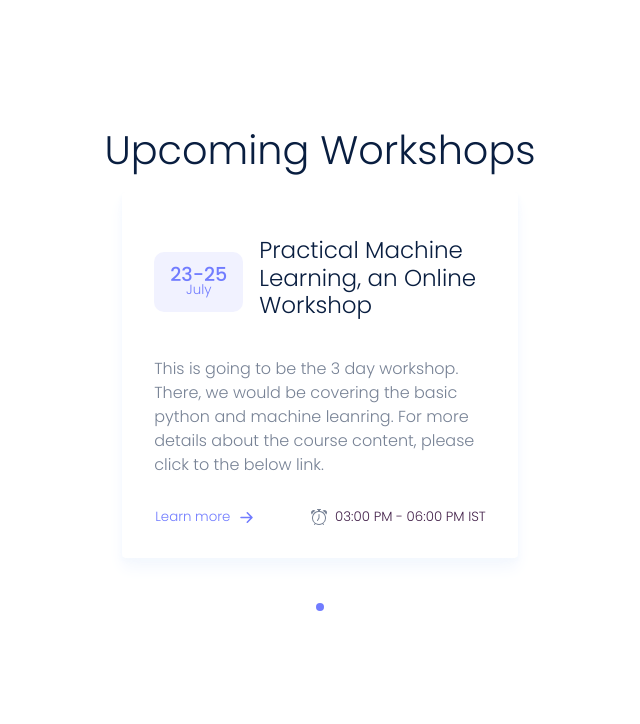
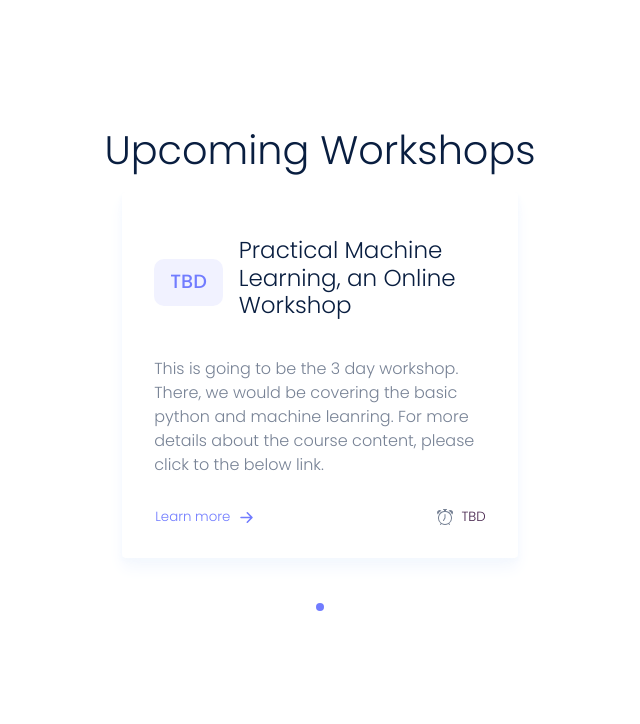
Before and after one commit to robaita/robaita, a PHP site: page / in a window 1280 px wide. Shown: the part 1756-2480 px from the top of the page, without its empty margins (320-960 px from the left). Run offline with PHP 8.4, Linux system fonts and the light colour scheme; some libraries are stand-ins or nearby versions.

Commit message:
removed dates

```diff
--- a/sections/events.php
+++ b/sections/events.php
@@ -18,7 +18,7 @@
                     <div class="card h-100 shadow px-2 px-lg-3 card-span pt-4">
                       <div class="text-center text-md-start card-hover">
                         <div class="card-body">
-                          <div class="d-flex align-items-center"><span class="badge bg-soft-primary text-primary fs--1 fw-light p-3 rounded-1"><span class="fw-medium fs-1 mb-2">23-25</span><br>July</span>
+                          <div class="d-flex align-items-center"><span class="badge bg-soft-primary text-primary fs--1 fw-light p-3 rounded-1"><span class="fw-medium fs-1 mb-2">TBD</span><br></span>
                             <h6 class="fw-light fs-1 fs-lg-2 text-start ms-3">Practical Machine Learning, an Online Workshop</h6>
                           </div>
                           <p class="mt-4 mb-md-0 mb-lg-3 fw-light lh-base text-start"> This is going to be the 3 day workshop. There, we would be covering the basic python and machine leanring. For more details about the course content, please click to the below link. </p>
@@ -32,7 +32,7 @@
                                 <path d="M8.5 5.5a.5.5 0 0 0-1 0v3.362l-1.429 2.38a.5.5 0 1 0 .858.515l1.5-2.5A.5.5 0 0 0 8.5 9V5.5z"></path>
                                 <path d="M6.5 0a.5.5 0 0 0 0 1H7v1.07a7.001 7.001 0 0 0-3.273 12.474l-.602.602a.5.5 0 0 0 .707.708l.746-.746A6.97 6.97 0 0 0 8 16a6.97 6.97 0 0 0 3.422-.892l.746.746a.5.5 0 0 0 .707-.708l-.601-.602A7.001 7.001 0 0 0 9 2.07V1h.5a.5.5 0 0 0 0-1h-3zm1.038 3.018a6.093 6.093 0 0 1 .924 0 6 6 0 1 1-.924 0zM0 3.5c0 .753.333 1.429.86 1.887A8.035 8.035 0 0 1 4.387 1.86 2.5 2.5 0 0 0 0 3.5zM13.5 1c-.753 0-1.429.333-1.887.86a8.035 8.035 0 0 1 3.527 3.527A2.5 2.5 0 0 0 13.5 1z"></path>
                               </svg>
-                              <p class="mb-0 fw-light text-dark fs--1">03:00 PM - 06:00 PM IST</p>
+                              <p class="mb-0 fw-light text-dark fs--1">TBD</p>
                             </div>
                           </div>
                         </div>
```
